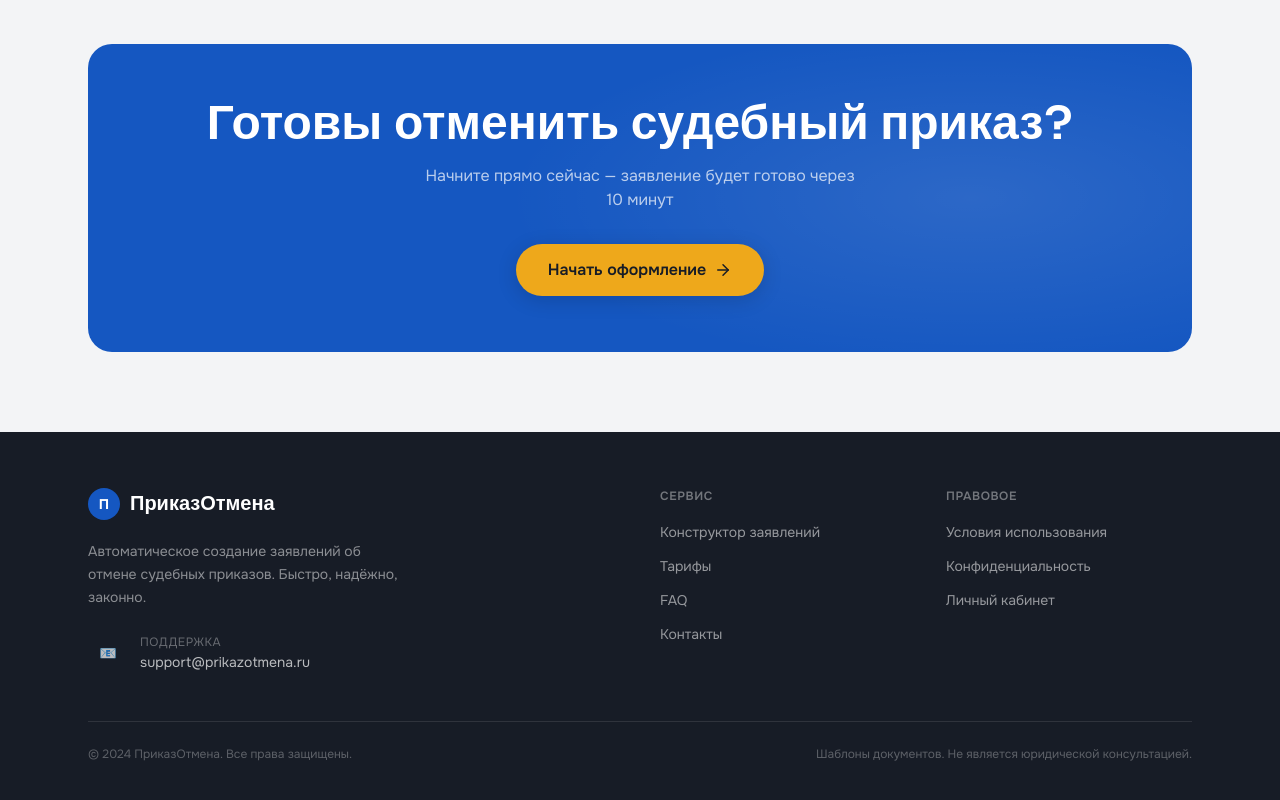
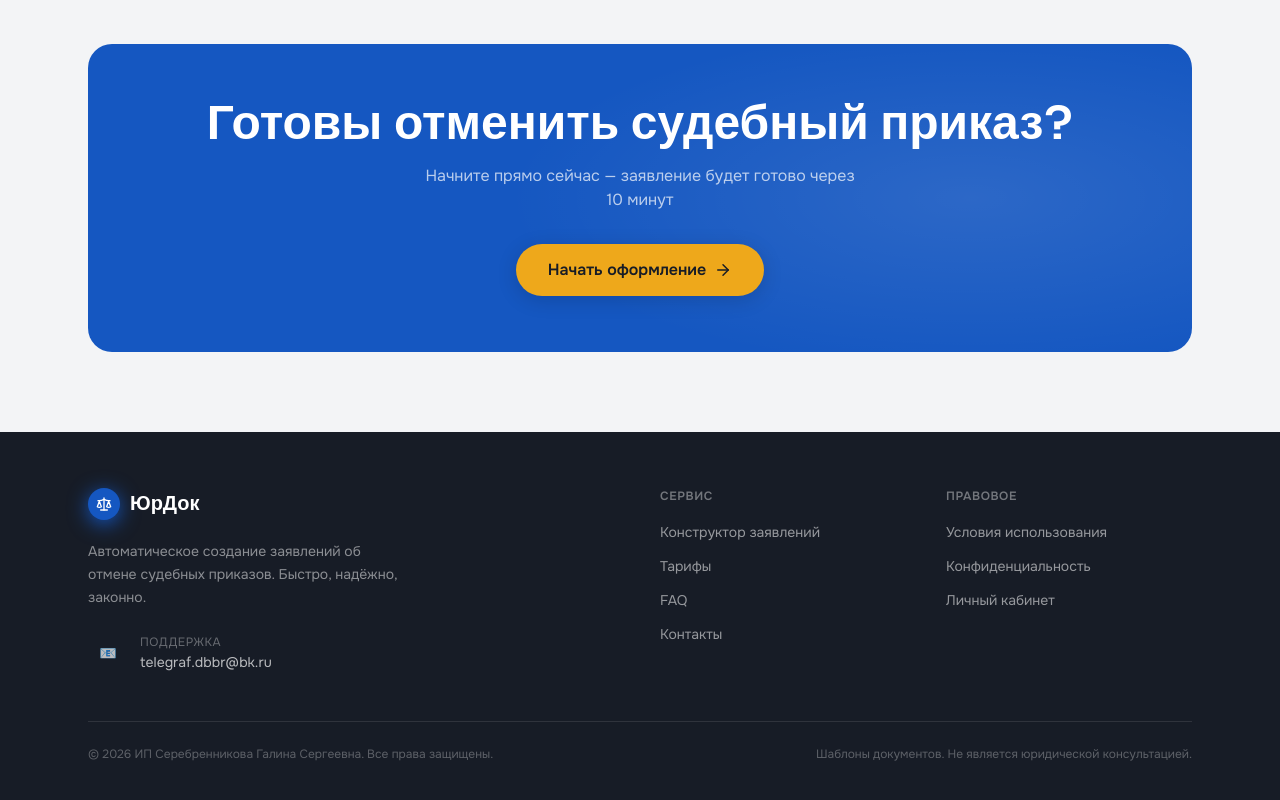
Before and after one commit to pr-poehali-dev/court-order-cancellation-platform, a React (Vite) app: page / in a window 1280 px wide. Shown: the part 2070-2870 px from the top of the page. Built offline with nearby package versions, Linux system fonts and the light colour scheme.

Commit message:
Обновление подвала и копирайта

```diff
--- a/src/components/Layout/Footer.tsx
+++ b/src/components/Layout/Footer.tsx
@@ -1,3 +1,5 @@
+import Icon from '@/components/ui/icon';
+
 interface FooterProps {
   onNavigate: (page: string) => void;
 }
@@ -29,10 +31,10 @@ export default function Footer({ onNavigate }: FooterProps) {
         <div className="grid grid-cols-1 md:grid-cols-4 gap-10">
           <div className="md:col-span-2">
             <div className="flex items-center gap-2.5 mb-5">
-              <div className="w-8 h-8 rounded-xl bg-blue flex items-center justify-center">
-                <span className="text-white font-bold text-sm">П</span>
+              <div className="w-8 h-8 rounded-xl bg-blue flex items-center justify-center shadow-blue">
+                <Icon name="Scale" size={16} className="text-white" />
               </div>
-              <span className="font-syne font-bold text-white text-xl">ПриказОтмена</span>
+              <span className="font-syne font-bold text-white text-xl leading-none">ЮрДок</span>
             </div>
             <p className="font-onest text-sm text-white/50 leading-relaxed max-w-xs">
               Автоматическое создание заявлений об отмене судебных приказов. Быстро, надёжно, законно.
@@ -43,7 +45,7 @@ export default function Footer({ onNavigate }: FooterProps) {
               </div>
               <div>
                 <div className="font-onest text-xs text-white/35 uppercase tracking-wider">Поддержка</div>
-                <div className="font-onest text-sm text-white/70 mt-0.5">support@prikazotmena.ru</div>
+                <div className="font-onest text-sm text-white/70 mt-0.5">telegraf.dbbr@bk.ru</div>
               </div>
             </div>
           </div>
@@ -68,7 +70,7 @@ export default function Footer({ onNavigate }: FooterProps) {
         </div>
 
         <div className="border-t border-white/10 mt-12 pt-6 flex flex-col md:flex-row items-center justify-between gap-3">
-          <p className="font-onest text-xs text-white/30">© 2024 ПриказОтмена. Все права защищены.</p>
+          <p className="font-onest text-xs text-white/30">© 2026 ИП Серебренникова Галина Сергеевна. Все права защищены.</p>
           <p className="font-onest text-xs text-white/30 text-center">
             Шаблоны документов. Не является юридической консультацией.
           </p>
```
